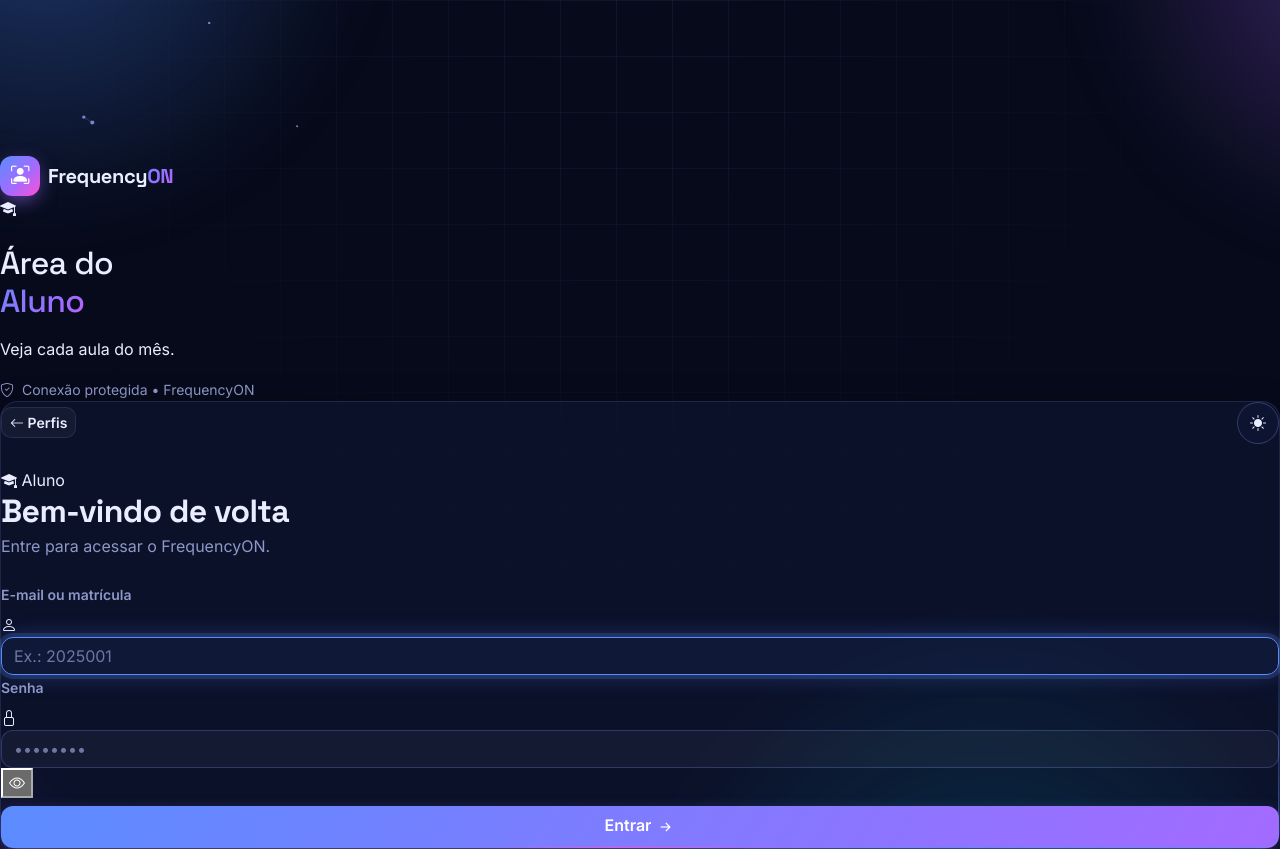
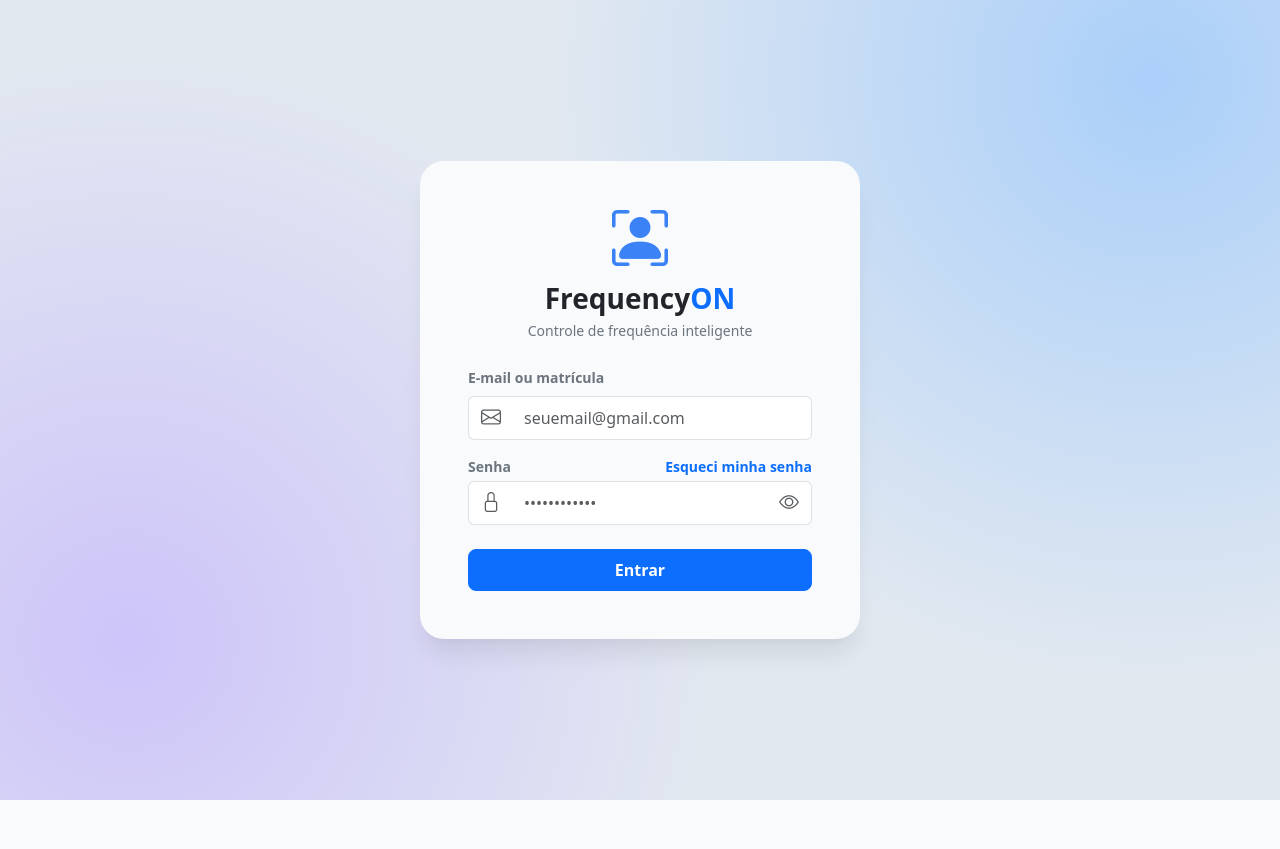
Before and after one commit to ZAMPIRON/tcc-frequencyon, a Flask app: page /login in a window 1280 px wide. After the commit the page ends 800 px from the top, so only its background shows below. Run offline with Flask 3, Linux system fonts and the light colour scheme.

Commit message:
base login arrumada para ter base ao sistema

```diff
--- a/templates/base_login.html
+++ b/templates/base_login.html
@@ -1,89 +1,63 @@
-{# Base das telas de login. Variáveis definidas pelo template filho:
-   papel_nome, papel_icone, papel_classe, papel_action, papel_rotulo, papel_placeholder, papel_frases #}
+{# Base das telas de login. O template filho define: papel_nome, papel_action, papel_rotulo #}
 <!DOCTYPE html>
 <html lang="pt-br">
 <head>
     <meta charset="UTF-8">
-    <meta name="viewport" content="width=device-width, initial-scale=1.0, viewport-fit=cover">
+    <meta name="viewport" content="width=device-width, initial-scale=1.0">
     <title>Login {{ papel_nome }} - FrequencyON</title>
-    {% include 'componentes/cabecalho.html' %}
-    <link href="{{ url_for('static', filename='css/login.css') }}" rel="stylesheet">
+    <link href="https://cdn.jsdelivr.net/npm/bootstrap@5.3.3/dist/css/bootstrap.min.css" rel="stylesheet">
+    <link rel="stylesheet" href="https://cdn.jsdelivr.net/npm/bootstrap-icons@1.11.3/font/bootstrap-icons.min.css">
+    <link rel="stylesheet" href="{{ url_for('static', filename='css/login.css') }}">
 </head>
-<body class="{{ papel_classe }}">
-    <canvas class="fundo-particulas" data-fo-particulas aria-hidden="true"></canvas>
 
-    <div class="auth-wrap">
-        <!-- painel lateral (desktop) -->
-        <aside class="painel-marca">
-            <span class="bolha b1"></span><span class="bolha b2"></span>
-            <a href="{{ url_for('index') }}" class="d-flex align-items-center gap-2 text-decoration-none fo-display fw-bold fs-5 link-marca">
-                <span class="fo-logo-icone"><i class="bi bi-person-bounding-box"></i></span>
-                <span>Frequency<span class="fo-gradient-text">ON</span></span>
-            </a>
-            <div>
-                <div class="icone-papel mb-4"><i class="bi {{ papel_icone }}"></i></div>
-                <h2 class="mb-3">Área do<br><span class="fo-gradient-text">{{ papel_nome }}</span></h2>
-                <p class="digitando"><span data-typewriter="{{ papel_frases }}"></span></p>
-            </div>
-            <small class="text-muted"><i class="bi bi-shield-check me-1"></i> Conexão protegida • FrequencyON</small>
-        </aside>
+<body class="login-bg d-flex align-items-center justify-content-center min-vh-100 p-3">
 
-        <!-- formulário -->
-        <main class="lado-form">
-            <div class="cartao-login fo-glass fo-border-anim {% if get_flashed_messages() %}erro{% endif %}" data-fo-reveal>
-                <div class="d-flex align-items-center justify-content-between mb-4">
-                    <a href="{{ url_for('index') }}" class="btn btn-light btn-sm"><i class="bi bi-arrow-left"></i> Perfis</a>
-                    <button type="button" class="fo-theme-btn" data-fo-theme-toggle></button>
-                </div>
+    <div class="card login-card formulario border-0 shadow-lg p-4 p-sm-5 rounded-4 w-100">
+        <form action="{{ papel_action }}" method="POST">
 
-                <span class="chip-papel mb-3"><i class="bi {{ papel_icone }}"></i> {{ papel_nome }}</span>
-                <h1 class="h2 fw-bold mb-1">Bem-vindo de volta</h1>
-                <p class="text-muted mb-4">Entre para acessar o FrequencyON.</p>
+            {% include 'componentes/logo_login.html' %}
 
             {% with messages = get_flashed_messages(with_categories=true) %}
                 {% for category, message in messages %}
-                        <div class="alert alert-{{ category }} small py-2" role="alert"><i class="bi bi-exclamation-triangle me-1"></i> {{ message }}</div>
+                    <div class="alert alert-{{ category }} alert-dismissible fade show small" role="alert">
+                        {{ message }}
+                        <button type="button" class="btn-close" data-bs-dismiss="alert" aria-label="Fechar"></button>
+                    </div>
                 {% endfor %}
             {% endwith %}
 
-                <form action="{{ papel_action }}" method="POST">
-                    <label for="email" class="form-label small fw-semibold">{{ papel_rotulo }}</label>
-                    <div class="campo">
-                        <i class="bi bi-person"></i>
-                        <input type="text" id="email" name="email" class="form-control" placeholder="{{ papel_placeholder }}" autocomplete="username" required autofocus>
+            <div class="mb-3">
+                <label for="email" class="form-label fw-semibold text-secondary small">{{ papel_rotulo }}</label>
+                <div class="input-group">
+                    <span class="input-group-text bg-white border-end-0 text-muted fs-5">
+                        <i class="bi bi-envelope"></i>
+                    </span>
+                    <input type="text" id="email" name="email" class="form-control border-start-0 py-2" placeholder="seuemail@gmail.com" required>
+                </div>
             </div>
 
-                    <label for="senhaInput" class="form-label small fw-semibold">Senha</label>
-                    <div class="campo">
+            <div class="mb-4">
+                <div class="d-flex justify-content-between align-items-center mb-1">
+                    <label for="senhaInput" class="form-label fw-semibold text-secondary small mb-0">Senha</label>
+                    <a href="#" class="text-decoration-none text-primary small fw-semibold">Esqueci minha senha</a>
+                </div>
+                <div class="input-group">
+                    <span class="input-group-text bg-white border-end-0 text-muted fs-5">
                         <i class="bi bi-lock"></i>
-                        <input type="password" id="senhaInput" name="senha" class="form-control" placeholder="••••••••" autocomplete="current-password" required>
-                        <button type="button" class="olho" id="toggleSenha" aria-label="Mostrar senha"><i class="bi bi-eye"></i></button>
+                    </span>
+                    <input type="password" id="senhaInput" name="senha" class="form-control border-start-0 border-end-0 py-2" placeholder="••••••••••••" required>
+                    <span class="input-group-text bg-white border-start-0 text-muted fs-5 cursor-pointer" id="toggleIcon">
+                        <i class="bi bi-eye"></i>
+                    </span>
                 </div>
-                    <div class="aviso-caps" id="avisoCaps" hidden><i class="bi bi-capslock-fill"></i> Caps Lock ativado</div>
+            </div>
 
-                    <button type="submit" class="btn btn-primary btn-entrar w-100 mt-2" data-magnetic>
-                        Entrar <i class="bi bi-arrow-right-short fs-5 align-middle"></i>
-                    </button>
+            <button type="submit" class="btn btn-primary w-100 py-2 fw-bold rounded-3 fs-6">Entrar</button>
+
         </form>
     </div>
-        </main>
-    </div>
 
-    {% include 'componentes/scripts.html' %}
-    <script>
-        const senha = document.getElementById('senhaInput');
-        const olho = document.getElementById('toggleSenha');
-        olho.addEventListener('click', () => {
-            const mostrar = senha.type === 'password';
-            senha.type = mostrar ? 'text' : 'password';
-            olho.innerHTML = mostrar ? '<i class="bi bi-eye-slash"></i>' : '<i class="bi bi-eye"></i>';
-            olho.setAttribute('aria-label', mostrar ? 'Esconder senha' : 'Mostrar senha');
-            senha.focus();
-        });
-        const avisoCaps = document.getElementById('avisoCaps');
-        senha.addEventListener('keyup', (e) => {
-            avisoCaps.hidden = !(e.getModifierState && e.getModifierState('CapsLock'));
-        });
-    </script>
+    <script src="https://cdn.jsdelivr.net/npm/bootstrap@5.3.3/dist/js/bootstrap.bundle.min.js"></script>
+    <script src="{{ url_for('static', filename='js/login.js') }}"></script>
 </body>
 </html>
```
Lines whose indentation alone changed are shown as unchanged.
